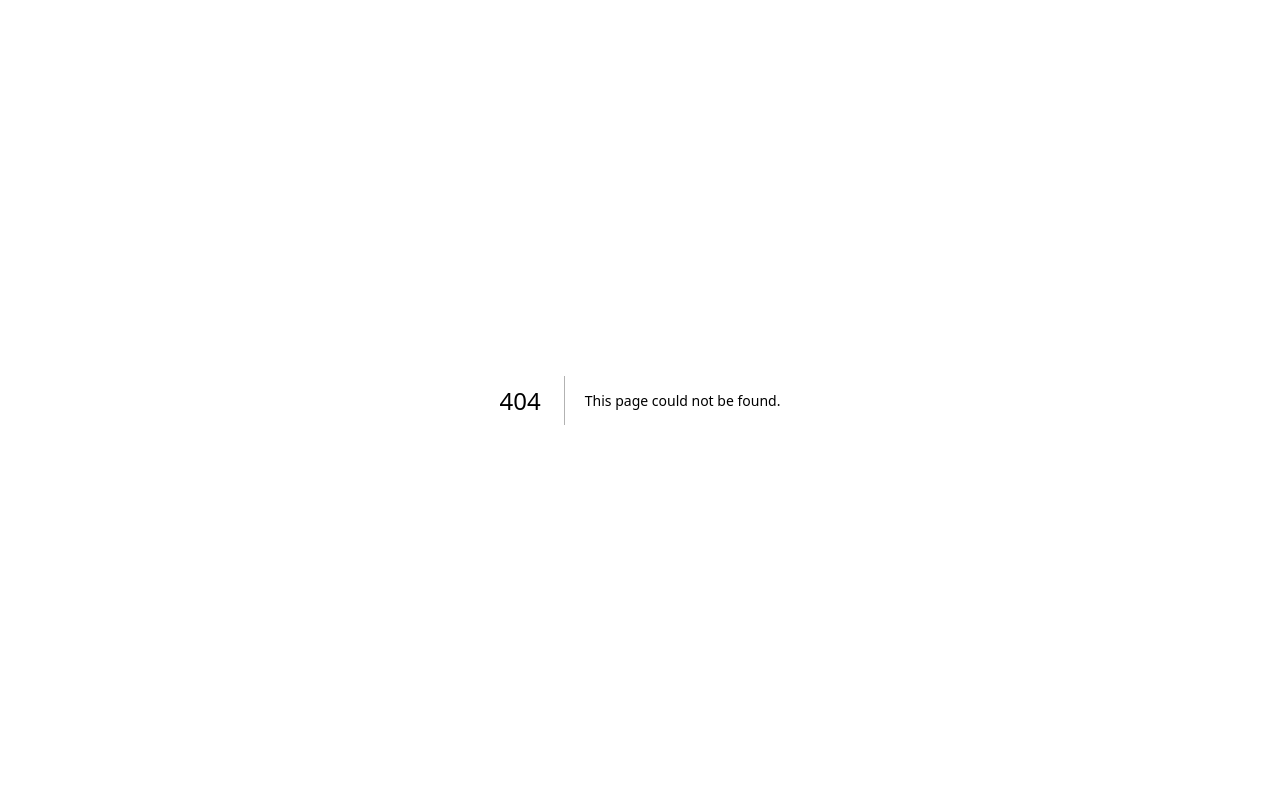
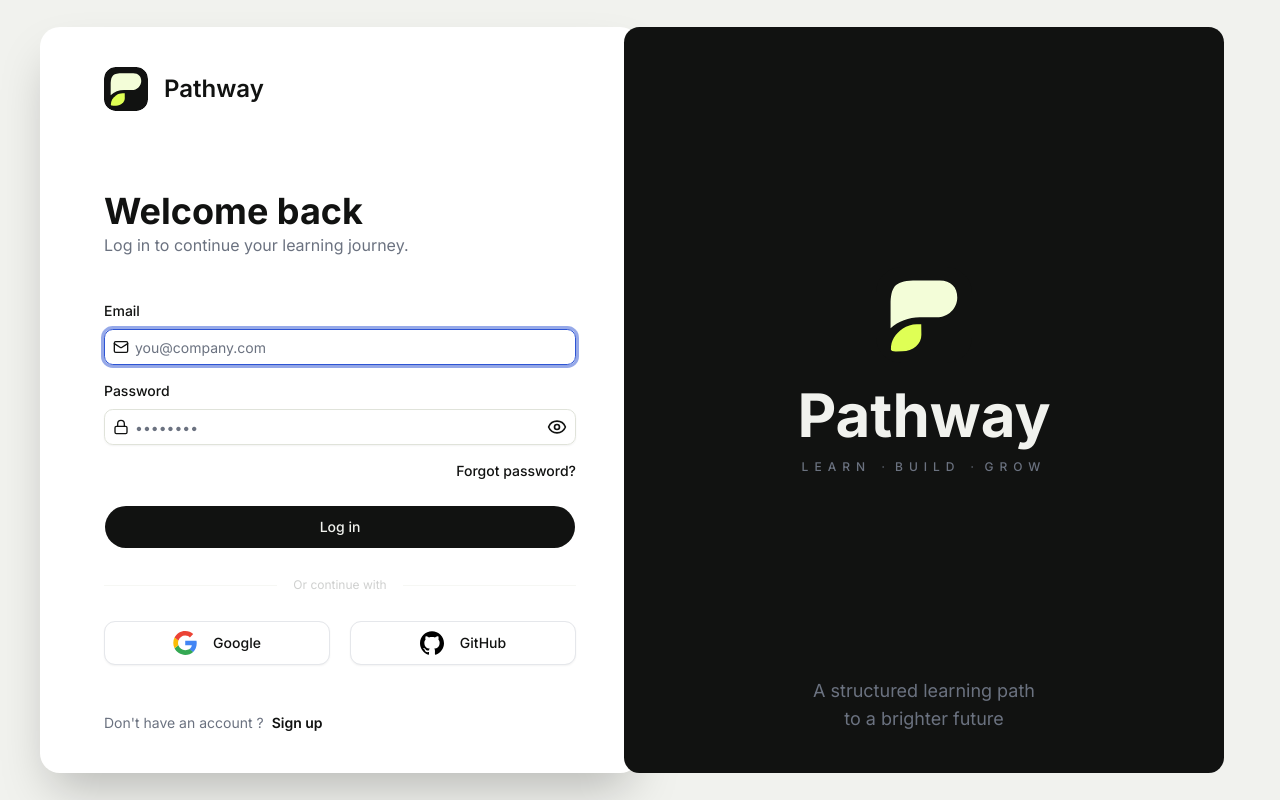
Before and after one commit to chingu-voyages/V62-tier3-team-35, a Next.js app: page /login in a window 1280 px wide. Before the commit this address had no page. Built offline with nearby package versions, Linux system fonts and the light colour scheme.

Commit message:
feat(auth): implement auth layout and login page

```diff
--- /dev/null
+++ b/app/(auth)/layout.tsx
@@ -0,0 +1,32 @@
+import AuthBanner from "@/components/auth-banner";
+import { Logo } from "@/components/logo";
+
+export default function AuthLayout({
+  children,
+}: {
+  children: React.ReactNode;
+}) {
+  return (
+    <div className="h-dvh w-screen bg-background flex justify-center items-center">
+
+      <div className="grid md:grid-cols-2 max-w-(--breakpoint-xl) w-full p-4 sm:px-10">
+
+        <div className="flex flex-col w-full">
+          <div className="bg-card rounded-2xl md:rounded-l-2xl py-5 px-4 sm:py-10  md:px-8 lg:px-10 xl:px-16 shadow-2xl">
+
+            <Logo size="lg" variant="text" className="mb-14 sm:mb-20" />
+
+            <div className="flex flex-col gap-2">
+              {children}
+            </div>
+          </div>
+        </div>
+
+        <div className="bg-foreground w-full rounded-xl justify-center items-center flex-col -ml-4 py-10 md:flex hidden">
+          <AuthBanner />
+        </div>
+      </div>
+
+    </div>
+  );
+}
--- /dev/null
+++ b/app/(auth)/login/page.tsx
@@ -0,0 +1,16 @@
+import AuthForm from "@/components/auth-form";
+import AuthFooter from "@/components/auth-footer";
+
+export default function page() {
+	return (
+		<>
+			<header className="pb-8 sm:pb-9">
+				<h1 className="font-bold text-3xl sm:text-4xl text-foreground pb-0.5"> Welcome back </h1>
+				<p className="text-muted-foreground">Log in to continue your learning journey.</p>
+			</header>
+			<AuthForm action={"/login"}>
+				<AuthFooter />
+			</AuthForm>
+		</>
+	)
+}
```
